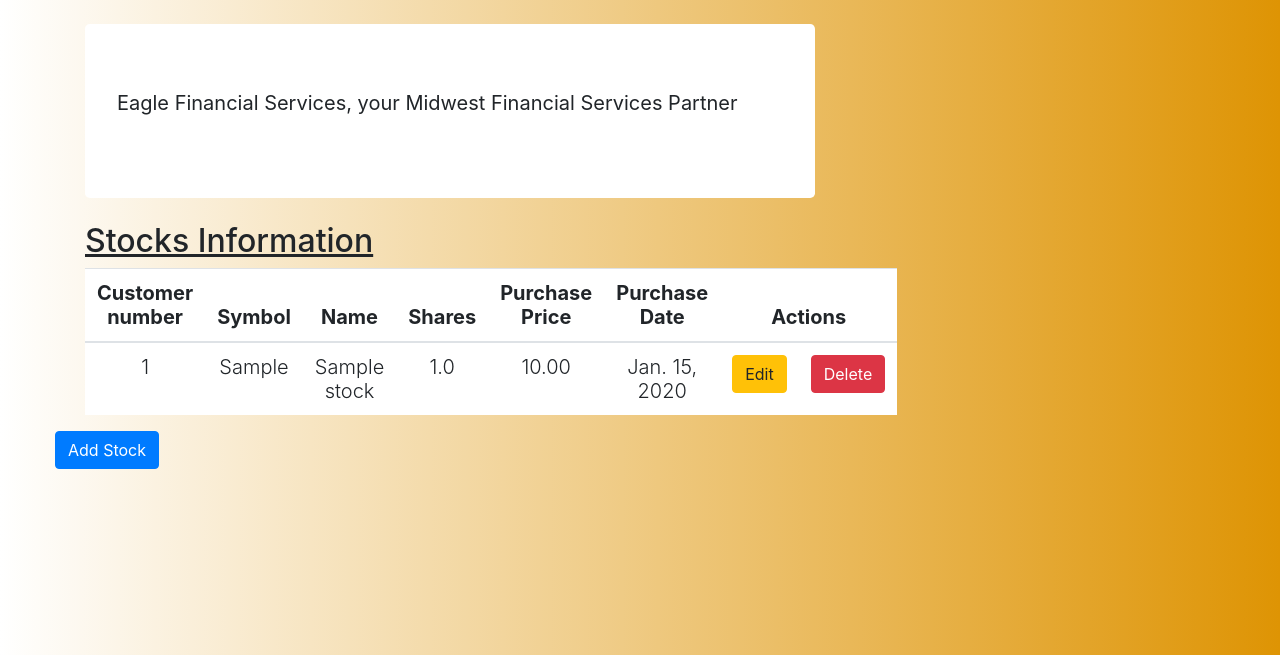
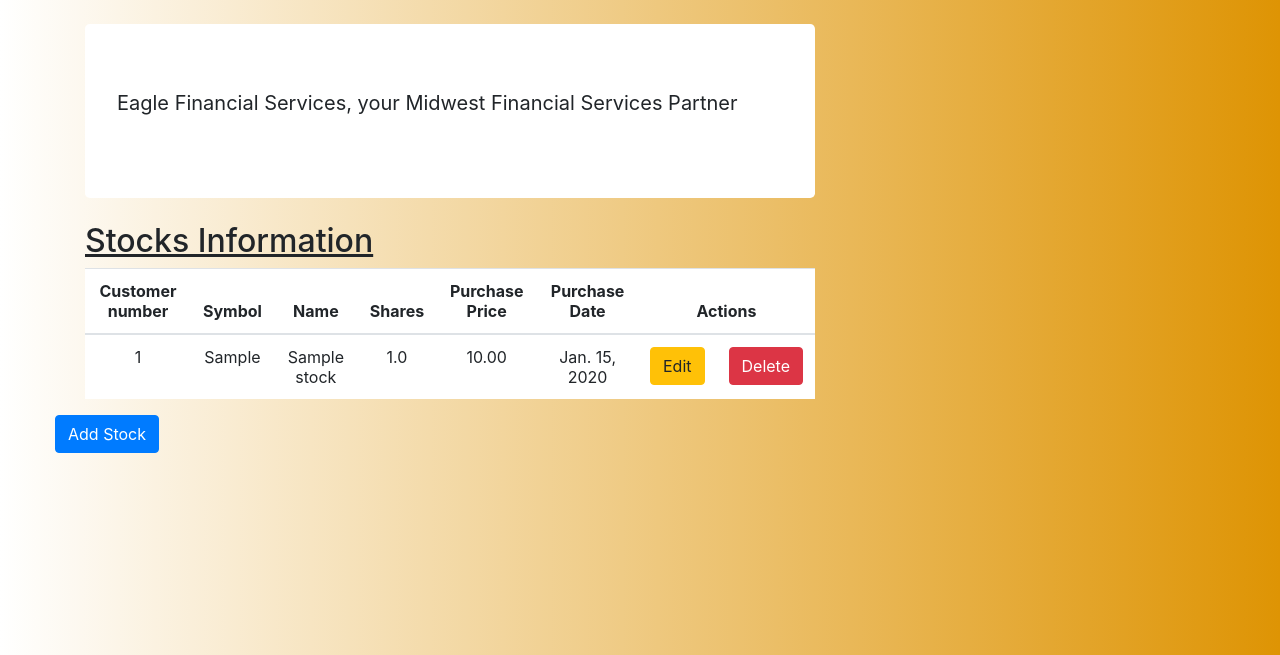
Before and after one commit to VishekhaTamrakar/EagleFinancialServices-Django3-Bootstrap4, a Django app: page /stock_list in a window 1280 px wide. Shown: the part 62-717 px from the top of the page. Run offline with Django 3.2, Linux system fonts and the light colour scheme; a user stored in the database is signed in; tables that the repository leaves empty hold one stand-in row (values such as "Sample post"); some libraries are stand-ins or nearby versions.

Commit message:
First Commit

```diff
--- a/portfolio/templates/portfolio/customer_list.html
+++ b/portfolio/templates/portfolio/customer_list.html
@@ -21,7 +21,7 @@
     <h2 style="padding-left: 15Px"><u>Customer Information</u></h2>
     </div>
     <div>
-        <table class="table table-hover table-responsive-lg lead text-center">
+        <table class="table table-hover table-responsive-lg text-center">
             <thead>
             <tr bgcolor="white">
                 <th>Customer Number</th>
--- a/portfolio/templates/portfolio/investment_list.html
+++ b/portfolio/templates/portfolio/investment_list.html
@@ -16,7 +16,7 @@
         <h2 style="padding-left: 15Px"><u>Investment Information</u></h2>
     </div>
     <div>
-        <table class="table table-hover table-responsive-lg lead text-center">
+        <table class="table table-hover table-responsive-lg text-center">
             <thead>
             <tr bgcolor="white">
                 <th>Customer number</th>
--- a/portfolio/templates/portfolio/stock_list.html
+++ b/portfolio/templates/portfolio/stock_list.html
@@ -17,7 +17,7 @@
         <h2 style="padding-left: 15Px"><u>Stocks Information</u></h2>
     </div>
     <div>
-        <table class="table table-hover table-responsive-lg lead text-center">
+        <table class="table table-hover table-responsive-lg text-center">
             <thead>
             <tr bgcolor="white">
                 <th>Customer number</th>
```
